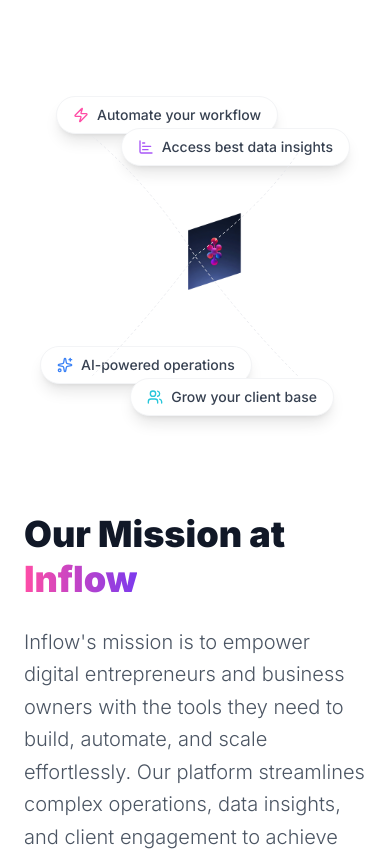
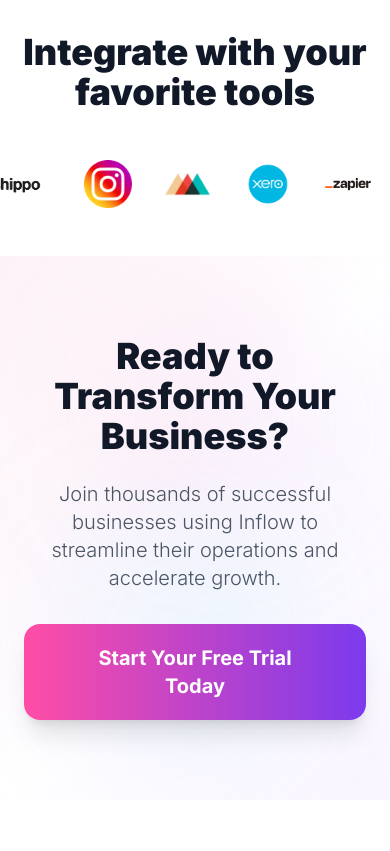
Before and after one commit to alfredlester/inflow11, a React (Vite) app: page / in a window 390 px wide. Shown: the part 4480-5331 px from the top of the page. Built offline with nearby package versions, Linux system fonts and the light colour scheme; no server answers.

Commit message:
Updated HomePage.tsx

```diff
--- a/src/pages/HomePage.tsx
+++ b/src/pages/HomePage.tsx
@@ -236,98 +236,6 @@ export default function HomePage({ onNavigate, onScrollToVideo }: HomePageProps)
         </div>
       </section>
 
-      {/* Our Mission Section */}
-      <section className="py-20 bg-white">
-        <div className="container mx-auto px-6">
-          <div className="grid grid-cols-1 lg:grid-cols-2 gap-16 items-center max-w-7xl mx-auto">
-            {/* Left Side - Visual Composition */}
-            <div className="relative flex justify-center items-center">
-              {/* Main Centerpiece Image */}
-              <div className="relative">
-                <img
-                  src="/Untitled design (2).png"
-                  alt="Molecular Design"
-                  className="w-96 h-96 object-contain"
-                />
-              </div>
-
-              {/* Interactive Pop-ups */}
-              {/* Top Left */}
-              <div className="absolute top-8 left-8 bg-white rounded-full px-4 py-2 shadow-lg border border-gray-100 flex items-center space-x-2 hover-lift">
-                <Zap className="w-4 h-4 text-pink-500" />
-                <span className="text-sm font-medium text-gray-700">Automate your workflow</span>
-              </div>
-
-              {/* Top Right */}
-              <div className="absolute top-16 right-4 bg-white rounded-full px-4 py-2 shadow-lg border border-gray-100 flex items-center space-x-2 hover-lift">
-                <BarChart3 className="w-4 h-4 text-purple-500" />
-                <span className="text-sm font-medium text-gray-700">Access best data insights</span>
-              </div>
-
-              {/* Bottom Left */}
-              <div className="absolute bottom-16 left-4 bg-white rounded-full px-4 py-2 shadow-lg border border-gray-100 flex items-center space-x-2 hover-lift">
-                <Sparkles className="w-4 h-4 text-blue-500" />
-                <span className="text-sm font-medium text-gray-700">AI-powered operations</span>
-              </div>
-
-              {/* Bottom Right */}
-              <div className="absolute bottom-8 right-8 bg-white rounded-full px-4 py-2 shadow-lg border border-gray-100 flex items-center space-x-2 hover-lift">
-                <Users className="w-4 h-4 text-cyan-500" />
-                <span className="text-sm font-medium text-gray-700">Grow your client base</span>
-              </div>
-
-              {/* Connector Lines */}
-              <svg className="absolute inset-0 w-full h-full pointer-events-none" viewBox="0 0 400 400">
-                {/* Top Left Connector */}
-                <path
-                  d="M 80 60 Q 150 120 200 200"
-                  stroke="#e5e7eb"
-                  strokeWidth="1"
-                  fill="none"
-                  strokeDasharray="3,3"
-                />
-                {/* Top Right Connector */}
-                <path
-                  d="M 320 80 Q 280 140 200 200"
-                  stroke="#e5e7eb"
-                  strokeWidth="1"
-                  fill="none"
-                  strokeDasharray="3,3"
-                />
-                {/* Bottom Left Connector */}
-                <path
-                  d="M 80 340 Q 140 280 200 200"
-                  stroke="#e5e7eb"
-                  strokeWidth="1"
-                  fill="none"
-                  strokeDasharray="3,3"
-                />
-                {/* Bottom Right Connector */}
-                <path
-                  d="M 320 340 Q 260 280 200 200"
-                  stroke="#e5e7eb"
-                  strokeWidth="1"
-                  fill="none"
-                  strokeDasharray="3,3"
-                />
-              </svg>
-            </div>
-
-            {/* Right Side - Text Content */}
-            <div className="space-y-6">
-              <h2 className="text-4xl md:text-5xl font-black text-gray-900 leading-tight">
-                Our Mission at{' '}
-                <span className="bg-gradient-to-r from-pink-500 to-purple-600 bg-clip-text text-transparent">
-                  Inflow
-                </span>
-              </h2>
-              <p className="text-xl text-gray-600 leading-relaxed font-light">
-                Inflow's mission is to empower digital entrepreneurs and business owners with the tools they need to build, automate, and scale effortlessly. Our platform streamlines complex operations, data insights, and client engagement to achieve workflow efficiency and sustained growth — helping you focus on what matters most: innovation and progress.
-              </p>
-            </div>
-          </div>
-        </div>
-      </section>
 
       {/* Integrations Section */}
       <section className="logo-carousel-section w-full bg-white py-12 overflow-hidden">
```
